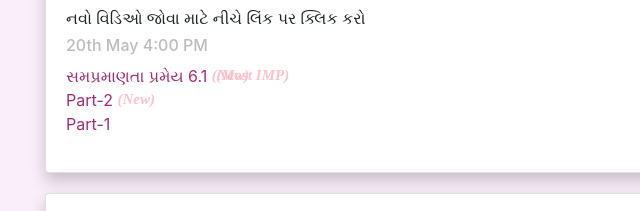
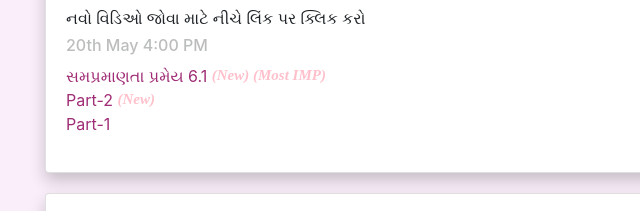
Before and after one commit to Atmiya-Group-of-Education/First_Site, a website: page index.html in a window 1280 px wide. Shown: the part 380-591 px from the top of the page, 0-640 px from the left. Drawn offline with nearby package versions, Linux system fonts and the light colour scheme.

Commit message:
side change

```diff
--- a/index.html
+++ b/index.html
@@ -74,7 +74,7 @@
                                 <h6>નવો વિડિઓ જોવા માટે નીચે લિંક પર ક્લિક કરો</h6>
                                 <h6 style="opacity: 0.3;">20th May 4:00 PM</h6>
                                 <ul class="list-unstyled">
-                                    <li><a style="color: #9F2C75" href="https://drive.google.com/open?id=11qswUaJnJ48RRUdThnHoT9CKZV5gExfl" class="card-link">સમપ્રમાણતા પ્રમેય 6.1&nbsp<span class="awesome"> (New)</span>&nbsp<span class="awesome"> (Most IMP)</span></a></li>
+                                    <li><a style="color: #9F2C75" href="https://drive.google.com/open?id=11qswUaJnJ48RRUdThnHoT9CKZV5gExfl" class="card-link">સમપ્રમાણતા પ્રમેય 6.1&nbsp<span class="awesome"> (New) (Most IMP)</span></a></li>
                                     <li><a style="color: #9F2C75" href="https://drive.google.com/open?id=1gwJ45sJhfX3YBkH3t7s4TJg6sYI6SSCr" class="card-link">Part-2&nbsp<span class="awesome"> (New)</span></a></li>
                                     <li><a style="color: #9F2C75" href="https://drive.google.com/open?id=1nSC5S4MIW-riZ-VrLhhA3O6O95M9z-e9" class="card-link">Part-1</a></li>
                                 </ul>
```
